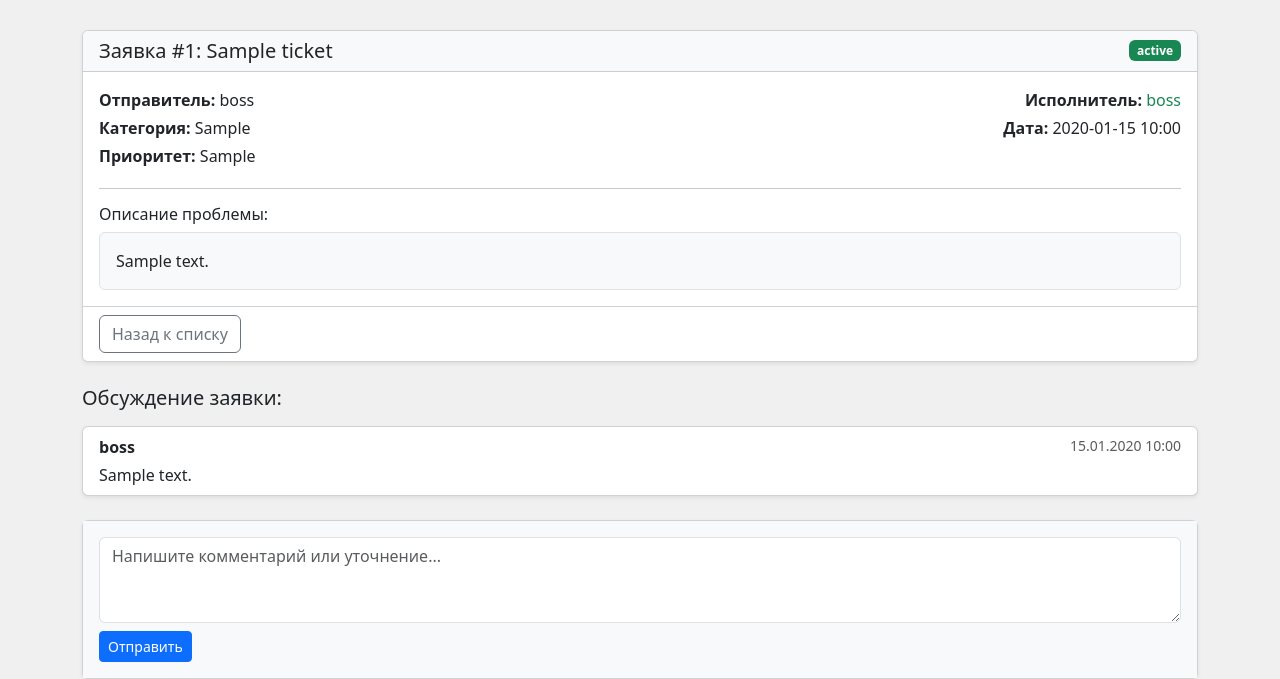
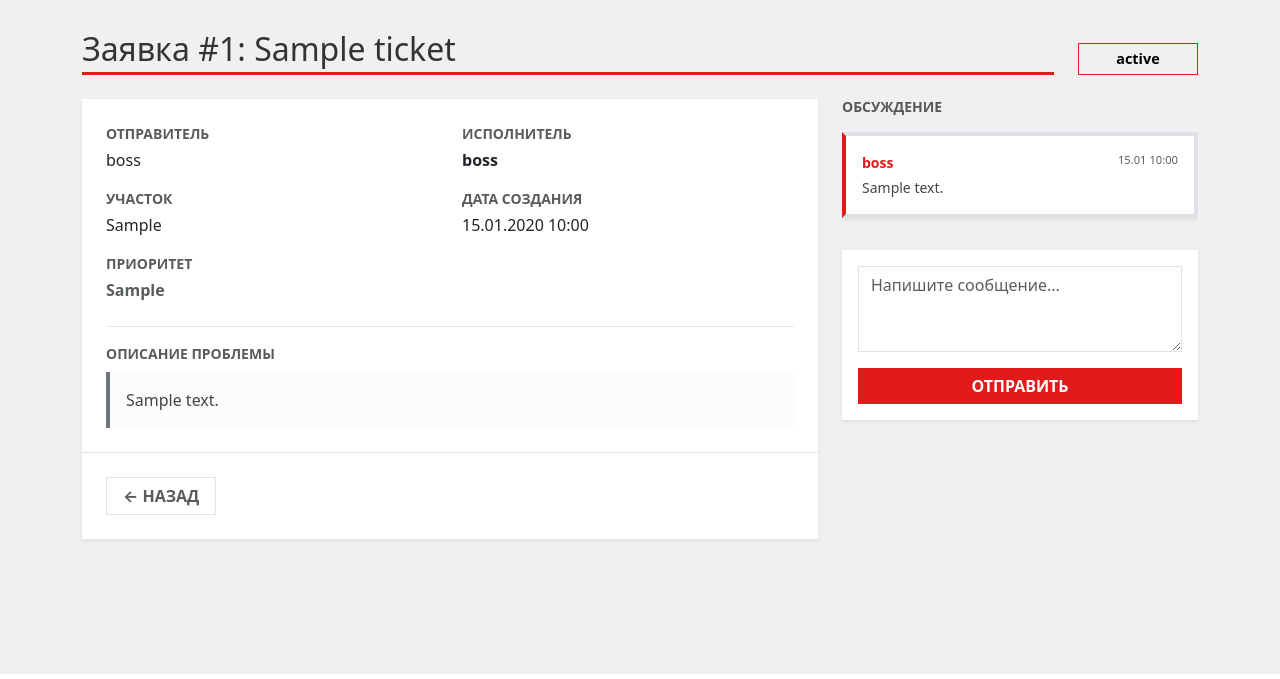
Before and after one commit to krepuk/diplom, a Flask app: page /tickets/1 in a window 1280 px wide. Shown: the part 126-805 px from the top of the page. Run offline with Flask 3, Linux system fonts and the light colour scheme; a user stored in the database is signed in; tables that the repository leaves empty hold one stand-in row (values such as "Sample post").

Commit message:
почти конечн рез

```diff
--- a/app/forms.py
+++ b/app/forms.py
@@ -17,7 +17,7 @@ class CreateUserForm(FlaskForm):
     role = SelectField('Должность', choices=[], validators=[DataRequired()])
 
     # Отдел (нужен только если создаем админа)
-    department = SelectField('Отдел поддержки (только для Админов)', choices=[('', 'Не требуется'), ('Участок №2', 'Участок №2'), ('Участок №3', 'Участок №3'), ('Участок №5', 'Участок №5'), ('Участок №8', 'Участок №8'), ('Участок №10', 'Участок №10'), ('Участок №11', 'Участок №11'), ('Участок №13', 'Участок №13'), ('Участок №18', 'Участок №18')])
+    department = SelectField('Выбор участка', choices=[('', 'Не требуется'), ('Участок №2', 'Участок №2'), ('Участок №3', 'Участок №3'), ('Участок №5', 'Участок №5'), ('Участок №8', 'Участок №8'), ('Участок №10', 'Участок №10'), ('Участок №11', 'Участок №11'), ('Участок №13', 'Участок №13'), ('Участок №18', 'Участок №18')])
 
     password = PasswordField('Пароль', validators=[DataRequired()])
     submit = SubmitField('Создать пользователя')
@@ -34,7 +34,7 @@ class CreateUserForm(FlaskForm):
 
 class TicketForm(FlaskForm):
     title = StringField('Тема проблемы', validators=[DataRequired()])
-    category = SelectField('Область ошибки', choices=[('Участок №2', 'Участок №2'), ('Участок №3', 'Участок №3'), ('Участок №5', 'Участок №5'), ('Участок №8', 'Участок №8'), ('Участок №10', 'Участок №10'), ('Участок №11', 'Участок №11'), ('Участок №13', 'Участок №13'), ('Участок №18', 'Участок №18')],
+    category = SelectField('Участок', choices=[('Участок №2', 'Участок №2'), ('Участок №3', 'Участок №3'), ('Участок №5', 'Участок №5'), ('Участок №8', 'Участок №8'), ('Участок №10', 'Участок №10'), ('Участок №11', 'Участок №11'), ('Участок №13', 'Участок №13'), ('Участок №18', 'Участок №18')],
                             validators=[DataRequired()])
 
     # НОВОЕ ПОЛЕ В ФОРМЕ
--- a/app/routes/tickets.py
+++ b/app/routes/tickets.py
@@ -21,7 +21,6 @@ def create():
         )
         db.session.add(ticket)
         db.session.commit()
-        flash('Заявка успешно создана!', 'success')
         return redirect(url_for('tickets.list_tickets'))
     return render_template('tickets/create.html', form=form)
 
@@ -57,7 +56,6 @@ def detail(id):
         )
         db.session.add(comment)
         db.session.commit()
-        flash('Комментарий добавлен.', 'success')
         return redirect(url_for('tickets.detail', id=ticket.id))
 
     # Получаем все комментарии к этой заявке, отсортированные по дате (старые сверху)
@@ -70,7 +68,7 @@ def detail(id):
 def take_ticket(id):
     ticket = Ticket.query.get_or_404(id)
 
-    # --- НОВАЯ ЛОГИКА ДЛЯ СУПЕРАДМИНА ---
+
     if current_user.role == 'superadmin':
         if ticket.reopen_count >= 3:
             old_assignee = ticket.assignee.username if ticket.assignee else "Не назначен"
@@ -85,26 +83,20 @@ def take_ticket(id):
             db.session.add(sys_comment)
             db.session.commit()
 
-            flash('Вы забрали проблемную заявку под свой контроль.', 'success')
             return redirect(url_for('tickets.detail', id=ticket.id))
         else:
-            flash('Вы можете забирать только проблемные заявки (от 3 возвратов).', 'danger')
             return redirect(url_for('tickets.detail', id=ticket.id))
-    # ------------------------------------
 
-    # --- СТАРАЯ ЛОГИКА ДЛЯ ОБЫЧНОЙ ПОДДЕРЖКИ ---
     if current_user.role != 'support':
         flash('У вас нет прав для принятия обычных заявок.', 'danger')
         return redirect(url_for('tickets.detail', id=ticket.id))
 
     if ticket.assignee_id is not None:
-        flash('Эту заявку уже забрал другой сотрудник!', 'warning')
         return redirect(url_for('tickets.list_tickets'))
 
     ticket.assignee_id = current_user.id
     ticket.status = 'В работе'
     db.session.commit()
-    flash('Вы приняли заявку в работу.', 'success')
     return redirect(url_for('tickets.detail', id=ticket.id))
 
 
@@ -117,7 +109,7 @@ def change_status(id):
     # Обычная смена статусов
     if new_status in ['Решена', 'Закрыта']:
         ticket.status = new_status
-        ticket.closed_at = datetime.utcnow() # Прописываем время закрытия
+        ticket.closed_at = datetime.utcnow()
         db.session.commit()
 
     elif new_status == 'Переоткрыть':
@@ -132,6 +124,5 @@ def change_status(id):
         db.session.add(sys_comment)
         db.session.commit()
 
-        flash('Вы вернули заявку в работу.', 'warning')
 
     return redirect(url_for('tickets.detail', id=ticket.id))
--- a/app/templates/tickets/create.html
+++ b/app/templates/tickets/create.html
@@ -2,11 +2,9 @@
 {% block content %}
 <div class="row justify-content-center">
     <div class="col-md-8">
-        <!-- Изменили mt-4 на mt-0, чтобы поднять блок максимально вверх -->
         <div class="card shadow-sm mt-0 border-0">
             <div class="card-header bg-white border-bottom-0 pt-3 px-4">
                 <h2 class="fw-light mb-1" style="color: #333;">Создание новой заявки</h2>
-                <!-- Исправлено: mt-1 в class, width: 100% чтобы линия была до конца -->
                 <div class="mt-1" style="width: 100%; height: 3px; background-color: #e21a1a;"></div>
             </div>
 
--- a/app/templates/tickets/detail.html
+++ b/app/templates/tickets/detail.html
@@ -1,130 +1,136 @@
 {% extends "base.html" %}
 {% block content %}
-<!-- Основная карточка заявки -->
-<div class="card shadow-sm mb-4">
-    <div class="card-header d-flex justify-content-between align-items-center bg-light">
-        <h5 class="mb-0">Заявка #{{ ticket.id }}: {{ ticket.title }}</h5>
-        <span class="badge
-            {% if ticket.status == 'Новая' %}bg-danger
-            {% elif ticket.status == 'В работе' %}bg-warning text-dark
-            {% elif ticket.status == 'Решена' %}bg-info
-            {% else %}bg-success{% endif %}">
+
+<!-- Заголовок в едином стиле -->
+<div class="mb-4 d-flex justify-content-between align-items-end">
+    <div style="flex-grow: 1;">
+        <h2 class="fw-light mb-1" style="color: #333;">Заявка #{{ ticket.id }}: {{ ticket.title }}</h2>
+        <div style="width: 100%; height: 3px; background-color: #e21a1a;"></div>
+    </div>
+    <div class="ms-4">
+        <!-- Статус: Красная рамка, черный текст -->
+        <span class="rounded-0 fw-bold py-1 px-3"
+            style="display: inline-block; min-width: 120px; text-align: center; font-size: 0.9rem;
+                    border: 1px solid #e21a1a; color: #000000;">
             {{ ticket.status }}
         </span>
     </div>
-    <div class="card-body">
-        <div class="row mb-3">
+</div>
+
+<div class="row">
+    <!-- Левая колонка: Основная информация -->
+    <div class="col-md-8">
+        <div class="card shadow-sm border-0 rounded-0 mb-4">
+            <div class="card-body p-4">
+                <div class="row mb-4">
                     <div class="col-md-6">
-                        <p class="mb-1"><strong>Отправитель:</strong> {{ ticket.creator.username }}</p>
-                        <p class="mb-1"><strong>Категория:</strong> {{ ticket.category }}</p>
-                        <p class="mb-1"><strong>Приоритет:</strong>
-                            <span class="{% if ticket.priority == 'Критический' %}text-danger fw-bold{% elif ticket.priority == 'Высокий' %}text-warning fw-bold{% endif %}">
+                        <small class="text-uppercase text-muted fw-bold d-block mb-1">Отправитель</small>
+                        <p class="mb-3">{{ ticket.creator.username }}</p>
+
+                        <small class="text-uppercase text-muted fw-bold d-block mb-1">Участок</small>
+                        <p class="mb-3">{{ ticket.category }}</p>
+
+                        <small class="text-uppercase text-muted fw-bold d-block mb-1">Приоритет</small>
+                        <p class="mb-0">
+                            <span class="fw-bold {% if ticket.priority in ['Высокий', 'Критический'] %}text-danger{% else %}text-muted{% endif %}">
                                 {{ ticket.priority }}
                             </span>
                         </p>
                     </div>
-                    <div class="col-md-6 text-md-end">
-                        <p class="mb-1"><strong>Исполнитель:</strong>
+                    <div class="col-md-6">
+                        <small class="text-uppercase text-muted fw-bold d-block mb-1">Исполнитель</small>
+                        <p class="mb-3">
                             {% if ticket.assignee %}
-                                <span class="text-success">{{ ticket.assignee.username }}</span>
+                                <span class="text-dark fw-bold">{{ ticket.assignee.username }}</span>
                             {% else %}
-                                <span class="text-muted">Не назначен</span>
+                                <span class="text-muted italic">Не назначен</span>
                             {% endif %}
                         </p>
-                        <p class="mb-1"><strong>Дата:</strong> {{ ticket.created_at.strftime('%Y-%m-%d %H:%M') }}</p>
+
+                        <small class="text-uppercase text-muted fw-bold d-block mb-1">Дата создания</small>
+                        <p class="mb-0">{{ ticket.created_at.strftime('%d.%m.%Y %H:%M') }}</p>
                     </div>
                 </div>
-        <hr>
-        <h6>Описание проблемы:</h6>
-        <p class="card-text bg-light p-3 rounded border" style="white-space: pre-wrap;">{{ ticket.description }}</p>
+
+                <hr style="opacity: 0.1;">
+
+                <small class="text-uppercase text-muted fw-bold d-block mb-2">Описание проблемы</small>
+                <div class="p-3 bg-light border-start border-4 border-secondary" style="white-space: pre-wrap; color: #444; background-color: #fcfcfc !important;">{{ ticket.description }}</div>
             </div>
 
-    <div class="card-footer bg-white">
-        <a href="{{ url_for('tickets.list_tickets') }}" class="btn btn-outline-secondary me-2">Назад к списку</a>
+            <!-- Подвал карточки с кнопками -->
+            <div class="card-footer bg-white border-top p-4 d-flex gap-2">
+                <a href="{{ url_for('tickets.list_tickets') }}" class="btn rounded-0 border fw-bold small text-muted text-uppercase px-3">← Назад</a>
 
-        {% if current_user.role == 'support' and ticket.status == 'Новая' %}
-        <form action="{{ url_for('tickets.take_ticket', id=ticket.id) }}" method="POST" class="d-inline">
-            <button type="submit" class="btn btn-warning">Принять в работу</button>
+                {% if current_user.role in ['support', 'superadmin'] and ticket.status == 'Новая' %}
+                <form action="{{ url_for('tickets.take_ticket', id=ticket.id) }}" method="POST">
+                    <button type="submit" class="btn rounded-0 text-white fw-bold px-3" style="background-color: #e21a1a; border: none;">ПРИНЯТЬ В РАБОТУ</button>
                 </form>
                 {% endif %}
 
                 {% if current_user.role in ['support', 'superadmin'] and ticket.status == 'В работе' and ticket.assignee_id == current_user.id %}
-        <form action="{{ url_for('tickets.change_status', id=ticket.id) }}" method="POST" class="d-inline">
+                <form action="{{ url_for('tickets.change_status', id=ticket.id) }}" method="POST">
                     <input type="hidden" name="status" value="Решена">
-            <button type="submit" class="btn btn-info">Отметить как "Решена"</button>
+                    <button type="submit" class="btn rounded-0 text-white fw-bold px-3" style="background-color: #e21a1a; border: none;">РЕШЕНО</button>
                 </form>
                 {% endif %}
 
-<!-- Блок действий для создателя (работника) -->
                 {% if current_user.id == ticket.creator_id and ticket.status == 'Решена' %}
-            <form action="{{ url_for('tickets.change_status', id=ticket.id) }}" method="POST" class="d-inline">
+                    <form action="{{ url_for('tickets.change_status', id=ticket.id) }}" method="POST">
                         <input type="hidden" name="status" value="Закрыта">
-                <button type="submit" class="btn btn-success">Всё работает (Закрыть)</button>
+                        <button type="submit" class="btn rounded-0 text-white fw-bold px-3" style="background-color: #198754; border: none;">ПОДТВЕРДИТЬ</button>
                     </form>
-
-            <!-- НОВАЯ КНОПКА: Переоткрыть -->
-            <form action="{{ url_for('tickets.change_status', id=ticket.id) }}" method="POST" class="d-inline ms-2">
+                    <form action="{{ url_for('tickets.change_status', id=ticket.id) }}" method="POST">
                         <input type="hidden" name="status" value="Переоткрыть">
-                <button type="submit" class="btn btn-outline-danger" onclick="return confirm('Вы уверены, что проблема не решена? Заявка будет возвращена админу.')">Проблема осталась (Переоткрыть)</button>
+                        <button type="submit" class="btn rounded-0 border-danger text-danger fw-bold px-3" onclick="return confirm('Переоткрыть заявку?')">ПРОБЛЕМА ОСТАЛАСЬ</button>
                     </form>
-        {% endif %}
-
-        <!-- Значок для проблемной заявки (виден всем) -->
-        {% if ticket.reopen_count >= 3 %}
-            <!-- Кнопка для Суперадмина: Забрать проблемную заявку -->
-            {% if current_user.role == 'superadmin' and ticket.reopen_count >= 3 and ticket.assignee_id != current_user.id %}
-            <form action="{{ url_for('tickets.take_ticket', id=ticket.id) }}" method="POST" class="d-inline ms-2">
-                <button type="submit" class="btn btn-danger shadow-sm">
-                    <i class="fas fa-hand-paper"></i> Забрать под свой контроль
-                </button>
-            </form>
-            {% endif %}
-            <span class="badge bg-danger ms-3 fs-6"> ПРОБЛЕМНАЯ ЗАЯВКА (Контроль Суперадмина)</span>
                 {% endif %}
             </div>
         </div>
+    </div>
 
-<!-- БЛОК КОММЕНТАРИЕВ -->
-<h5 class="mb-3">Обсуждение заявки:</h5>
+    <!-- Правая колонка: Обсуждение -->
+    <div class="col-md-4">
+        <h5 class="text-uppercase small fw-bold text-muted mb-3">Обсуждение</h5>
 
-<!-- Список существующих комментариев -->
-<div class="mb-4">
+        <div class="mb-4" style="max-height: 500px; overflow-y: auto;">
             {% if not comments %}
-        <p class="text-muted">Комментариев пока нет.</p>
+                <p class="text-muted small italic">Комментариев пока нет.</p>
             {% else %}
                 {% for comment in comments %}
-            <div class="card mb-2 {% if comment.author.role == 'support' %}border-info{% endif %} shadow-sm">
-                <div class="card-body py-2">
-                    <div class="d-flex justify-content-between">
-                        <strong>
+                <!-- ПОДСВЕТКА ПОДДЕРЖКИ КРАСНЫМ -->
+                <div class="p-3 mb-2 rounded-0 shadow-sm bg-white border
+                    {% if comment.author.role in ['support', 'superadmin'] %}border-start border-4{% endif %}"
+                    {% if comment.author.role in ['support', 'superadmin'] %}style="border-left-color: #e21a1a !important;"{% endif %}>
+
+                    <div class="d-flex justify-content-between mb-1">
+                        <small class="fw-bold"
+                               style="{% if comment.author.role in ['support', 'superadmin'] %}color: #e21a1a;{% endif %}">
                             {{ comment.author.username }}
-                            {% if comment.author.role == 'support' %}
-                                <span class="badge bg-info text-dark">Поддержка</span>
-                            {% endif %}
-                        </strong>
-                        <small class="text-muted">{{ comment.created_at.strftime('%d.%m.%Y %H:%M') }}</small>
+                        </small>
+                        <small class="text-muted" style="font-size: 0.7rem;">{{ comment.created_at.strftime('%d.%m %H:%M') }}</small>
                     </div>
-                    <p class="mb-0 mt-1" style="white-space: pre-wrap;">{{ comment.text }}</p>
-                </div>
+                    <p class="mb-0 small" style="white-space: pre-wrap; color: #444;">{{ comment.text }}</p>
                 </div>
                 {% endfor %}
             {% endif %}
         </div>
 
-<!-- Форма добавления комментария (скрыта, если заявка закрыта) -->
         {% if ticket.status != 'Закрыта' %}
-<div class="card shadow-sm">
-    <div class="card-body bg-light">
+        <div class="card border-0 rounded-0 shadow-sm">
+            <div class="card-body p-3">
                 <form method="POST">
                     {{ form.hidden_tag() }}
-            <div class="mb-2">
-                {{ form.text(class="form-control", rows=3, placeholder="Напишите комментарий или уточнение...") }}
+                    <div class="mb-3">
+                        {{ form.text(class="form-control rounded-0", rows=3, placeholder="Напишите сообщение...") }}
                     </div>
-            {{ form.submit(class="btn btn-primary btn-sm") }}
+                    <button type="submit" class="btn w-100 fw-bold text-white rounded-0" style="background-color: #e21a1a; border: none;">ОТПРАВИТЬ</button>
                 </form>
             </div>
         </div>
         {% else %}
-    <div class="alert alert-secondary">Заявка закрыта. Обсуждение завершено.</div>
+        <div class="alert alert-secondary rounded-0 small text-center">Заявка закрыта</div>
         {% endif %}
+    </div>
+</div>
 {% endblock %}
```
Also changed, not shown: app/routes/auth.py (+18 -11 lines), app/routes/main.py (+36 -43 lines), app/static/css/style.css (+31 -3 lines), app/templates/auth/create_user.html (+8 -3 lines), app/templates/dashboard.html (+42 -67 lines), instance/helpdesk.db. Lines whose indentation alone changed are shown as unchanged.
